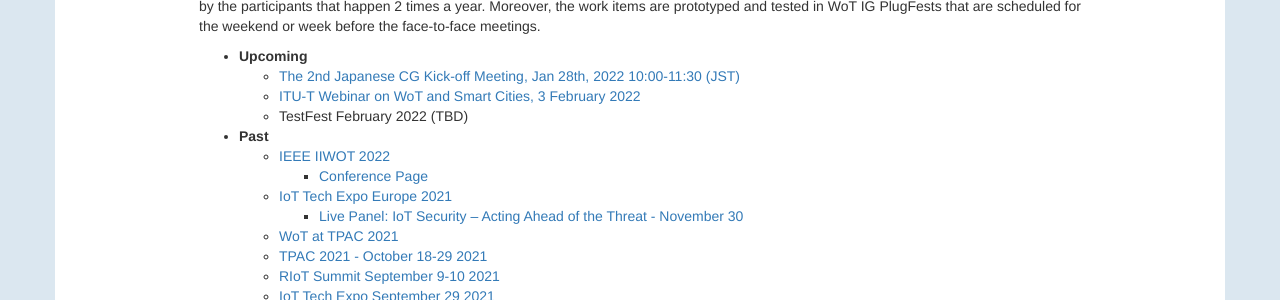
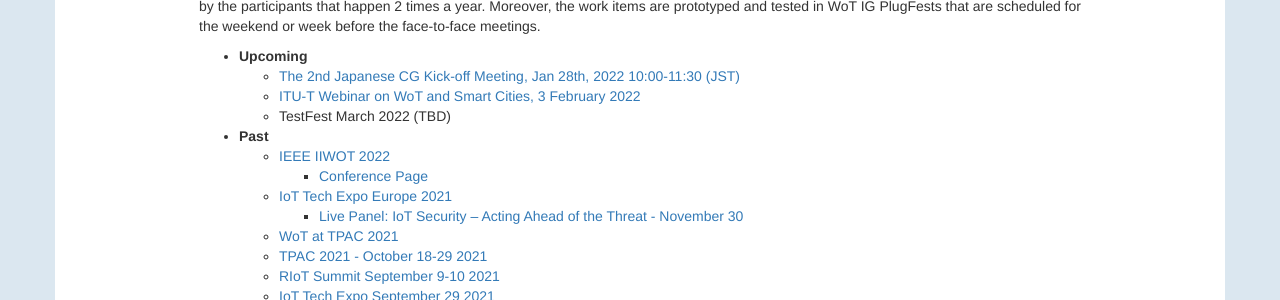
Before and after one commit to w3c/wot-marketing, a Jekyll site: the page built from docs/activities/general/index.html, in a window 1280 px wide. Shown: the part 542-842 px from the top of the page. Built offline with Jekyll 4.4.1, drawn with Linux system fonts in a browser that asks for light colours; nearby versions of some CDN libraries.

Commit message:
TestFest in March
The TestFest has been shifted to March, see https://github.com/w3c/wot-testing/issues/206

```diff
--- a/docs/activities/general/index.html
+++ b/docs/activities/general/index.html
@@ -50,7 +50,7 @@
 			<ul>
 				<li><a target="_blank" href="https://github.com/w3c/wot-jp-cg/blob/main/Event/20220128_2nd_Main_Meeting/Agenda.md">The 2nd Japanese CG Kick-off Meeting, Jan 28th, 2022 10:00-11:30 (JST)</a></li>
 				<li><a target="_blank" href="https://www.itu.int/en/ITU-T/webinars/20220203/Pages/default.aspx">ITU-T Webinar on WoT and Smart Cities, 3 February 2022</a></li>
-				<li>TestFest February 2022 (TBD)</li>
+				<li>TestFest March 2022 (TBD)</li>
 			</ul>
 		</li>
 		<li>
```
